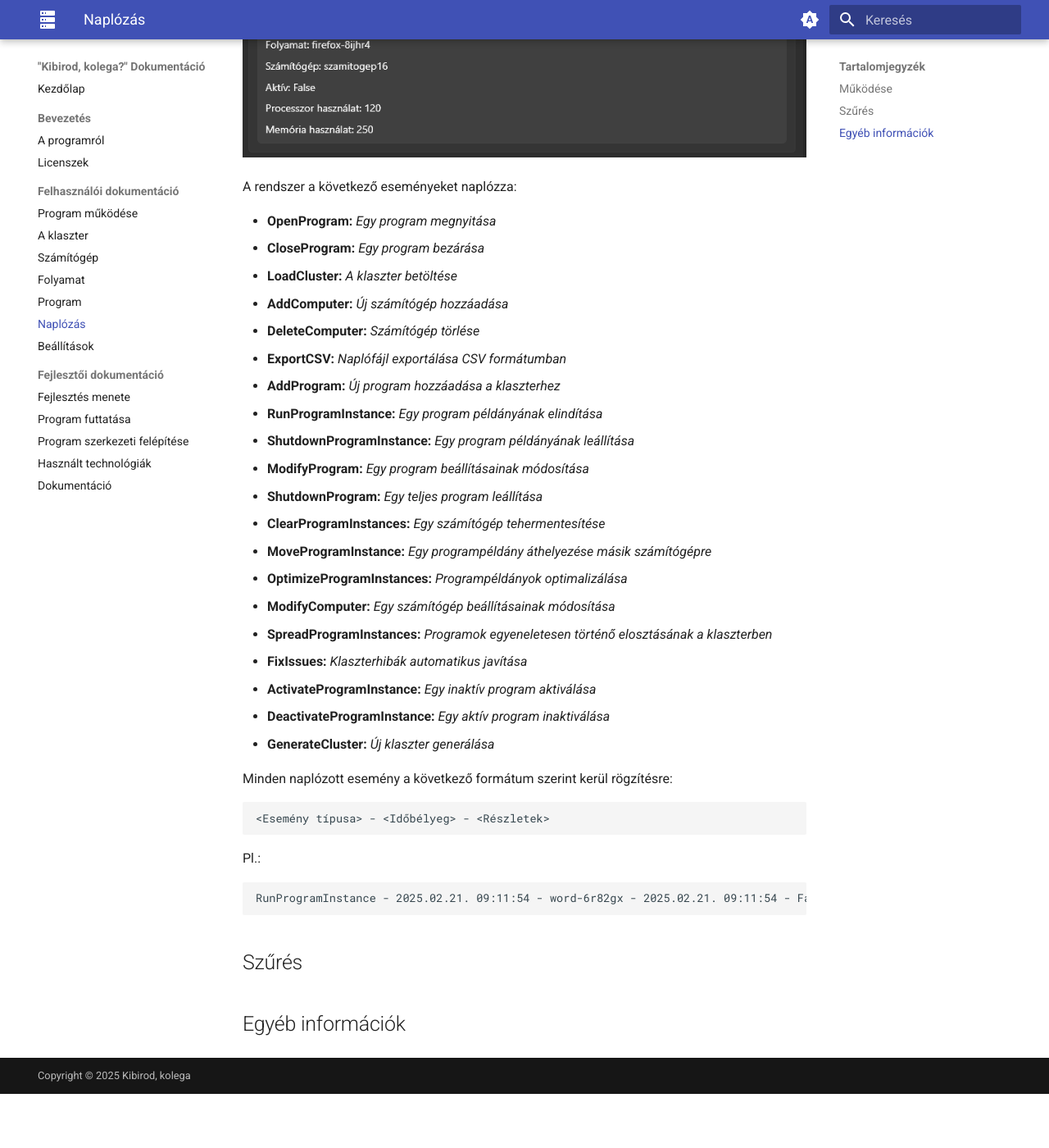
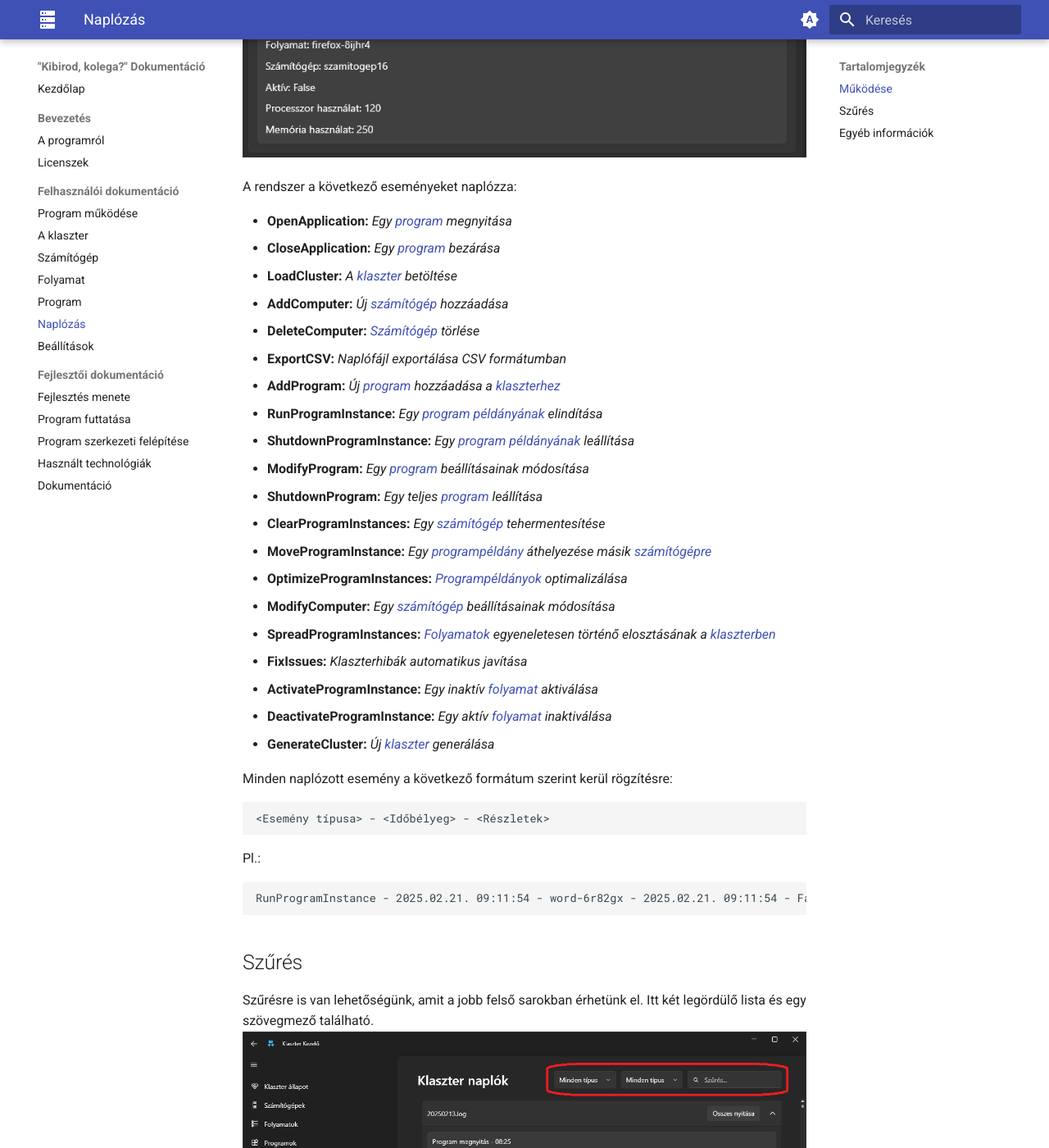
Before and after one commit to gyorfimarcell/Dusza2025, an MkDocs documentation site: the page built from documentation/docs/felhasznaloi/naplozas.md, in a window 1280 px wide and 1400 px high, scrolled down 1353 px. Shown: the whole window at 82% size. Built offline with MkDocs 1.6.1 and Material for MkDocs 9.7.7, drawn with Linux system fonts in a browser that asks for light colours; before the commit the page ends 2687 px from its top, so only the background shows below that; some of the changed text lies outside the part shown.

Commit message:
log documentation done

```diff
--- a/documentation/docs/felhasznaloi/naplozas.md
+++ b/documentation/docs/felhasznaloi/naplozas.md
@@ -1,6 +1,6 @@
 # Naplózás
 
-A rendszer naplózási funkciója minden fontos eseményt rögzít annak érdekében, hogy a felhasználók és rendszergazdák visszakövethetően monitorozhassák a klaszter működését. A naplófájl tartalmazza az egyes **események típusát**, azok **pontos időpontját**, valamint az esetlegesen kapcsolódó **további információkat**.
+A rendszer naplózási funkciója minden fontos eseményt rögzít annak érdekében, hogy a felhasználók és rendszergazdák visszakövethetően monitorozhassák a [klaszter](klaszter.md) működését. A naplófájl tartalmazza az egyes **események típusát**, azok **pontos időpontját**, valamint az esetlegesen kapcsolódó **további információkat**.
 
 
 Ezeket az adatokat egy `Logs` nevű mappába, egy `.log` kiterjesztésű fájlba menti. A fájlnév mindig az aktuális dátumból jön létre a következő módon: `yyyyMMdd`. Ha már létezik egy naplófájl az aktuális dátummal, akkor az új sor az adott fájlhoz hozzáfűződik, különben új fájlt hoz létre, aminek az első sora az új adat.
@@ -15,26 +15,26 @@ Itt lehetőségünk van az egyes fájlok tartalmát részleteiben listázni, nap
 
 A rendszer a következő eseményeket naplózza:
 
-- **OpenProgram:** *Egy program megnyitása*
-- **CloseProgram:** *Egy program bezárása*
-- **LoadCluster:** *A klaszter betöltése*
-- **AddComputer:** *Új számítógép hozzáadása*
-- **DeleteComputer:** *Számítógép törlése*
+- **OpenApplication:** *Egy [program](program.md) megnyitása*
+- **CloseApplication:** *Egy [program](program.md) bezárása*
+- **LoadCluster:** *A [klaszter](klaszter.md) betöltése*
+- **AddComputer:** *Új [számítógép](szamitogep.md) hozzáadása*
+- **DeleteComputer:** *[Számítógép](szamitogep.md) törlése*
 - **ExportCSV:** *Naplófájl exportálása CSV formátumban*
-- **AddProgram:** *Új program hozzáadása a klaszterhez*
-- **RunProgramInstance:** *Egy program példányának elindítása*
-- **ShutdownProgramInstance:** *Egy program példányának leállítása*
-- **ModifyProgram:** *Egy program beállításainak módosítása*
-- **ShutdownProgram:** *Egy teljes program leállítása*
-- **ClearProgramInstances:** *Egy számítógép tehermentesítése*
-- **MoveProgramInstance:** *Egy programpéldány áthelyezése másik számítógépre*
-- **OptimizeProgramInstances:** *Programpéldányok optimalizálása*
-- **ModifyComputer:** *Egy számítógép beállításainak módosítása*
-- **SpreadProgramInstances:** *Programok egyeneletesen történő elosztásának a klaszterben*
+- **AddProgram:** *Új [program](program.md) hozzáadása a [klaszterhez](klaszter.md)*
+- **RunProgramInstance:** *Egy [program példányának](folyamat.md) elindítása*
+- **ShutdownProgramInstance:** *Egy [program példányának](folyamat.md) leállítása*
+- **ModifyProgram:** *Egy [program](program.md) beállításainak módosítása*
+- **ShutdownProgram:** *Egy teljes [program](program.md) leállítása*
+- **ClearProgramInstances:** *Egy [számítógép](szamitogep.md) tehermentesítése*
+- **MoveProgramInstance:** *Egy [programpéldány](folyamat.md) áthelyezése másik [számítógépre](szamitogep.md)*
+- **OptimizeProgramInstances:** *[Programpéldányok](folyamat.md) optimalizálása*
+- **ModifyComputer:** *Egy [számítógép](szamitogep.md) beállításainak módosítása*
+- **SpreadProgramInstances:** *[Folyamatok](folyamat.md) egyeneletesen történő elosztásának a [klaszterben](klaszter.md)*
 - **FixIssues:** *Klaszterhibák automatikus javítása*
-- **ActivateProgramInstance:** *Egy inaktív program aktiválása*
-- **DeactivateProgramInstance:** *Egy aktív program inaktiválása*
-- **GenerateCluster:** *Új klaszter generálása*
+- **ActivateProgramInstance:** *Egy inaktív [folyamat](folyamat.md) aktiválása*
+- **DeactivateProgramInstance:** *Egy aktív [folyamat](folyamat.md) inaktiválása*
+- **GenerateCluster:** *Új [klaszter](klaszter.md) generálása*
 
 Minden naplózott esemény a következő formátum szerint kerül rögzítésre:
 
@@ -50,4 +50,20 @@ RunProgramInstance - 2025.02.21. 09:11:54 - word-6r82gx - 2025.02.21. 09:11:54 -
 
 ## Szűrés
 
+Szűrésre is van lehetőségünk, amit a jobb felső sarokban érhetünk el. Itt két legördülő lista és egy szövegmező található.
+![Naplóadatok szűrése](../img/felhasznaloi/naplozas/szuromezok.png)
+Általuk a naplózott események szűrhetőek eseménytípus, részletek és keresett érték alapján:
+
+- **Eseménytípus szerinti szűrés** – Az első legördülő lista segítségével kiválasztható az esemény típusa (pl. "Program indítása" vagy "Számítógép hozzáadása").
+- **Részletek szerinti szűrés** – A második legördülő lista az eseménytípus alapján megjelenő részletes szűrési lehetőségeket tartalmazza (pl. adott program vagy számítógép neve).
+- **Szöveges keresés** – A keresőmezőbe beírható egy konkrét érték, amelyet a fent kiválasztott szempontok szerint keres a rendszer.
+
+Ez a szűrési rendszer lehetővé teszi a felhasználó számára, hogy gyorsan és hatékonyan megtalálja a releváns naplózott eseményeket.
+A következő példában olyan naplóadatokat keresünk, amelyek egy olyan folyamatindítást dokumentálnak, amelyek állapota [aktív](folyamat.md#allapot).
+![Szűrőmező példa](../img/felhasznaloi/naplozas/szuromezok-kitoltve.png)
+
 ## Egyéb információk
+
+- A naplófájl automatikusan generálódik a rendszer indulásakor, és folyamatosan frissül az eseményekkel.
+- Akár több, mint **10.000 soros** naplófájlt is tud kezelni az oldal, viszont ez a rendszer lassulásához vezethet. Ezt az értéket az optimalizáskor hamar elérhetjük.
+- **Érdekesség:** Vannak olyan naplóadatok, amelyek nem tartalmaznak egyéb információkat, így azoknál nem lehet specifikus információkra szűrni (pl. Applikáció megnyitás)
```
Also changed, not shown: documentation/docs/img/felhasznaloi/naplozas/szuromezok-kitoltve.png (added), documentation/docs/img/felhasznaloi/naplozas/szuromezok.png (added).
